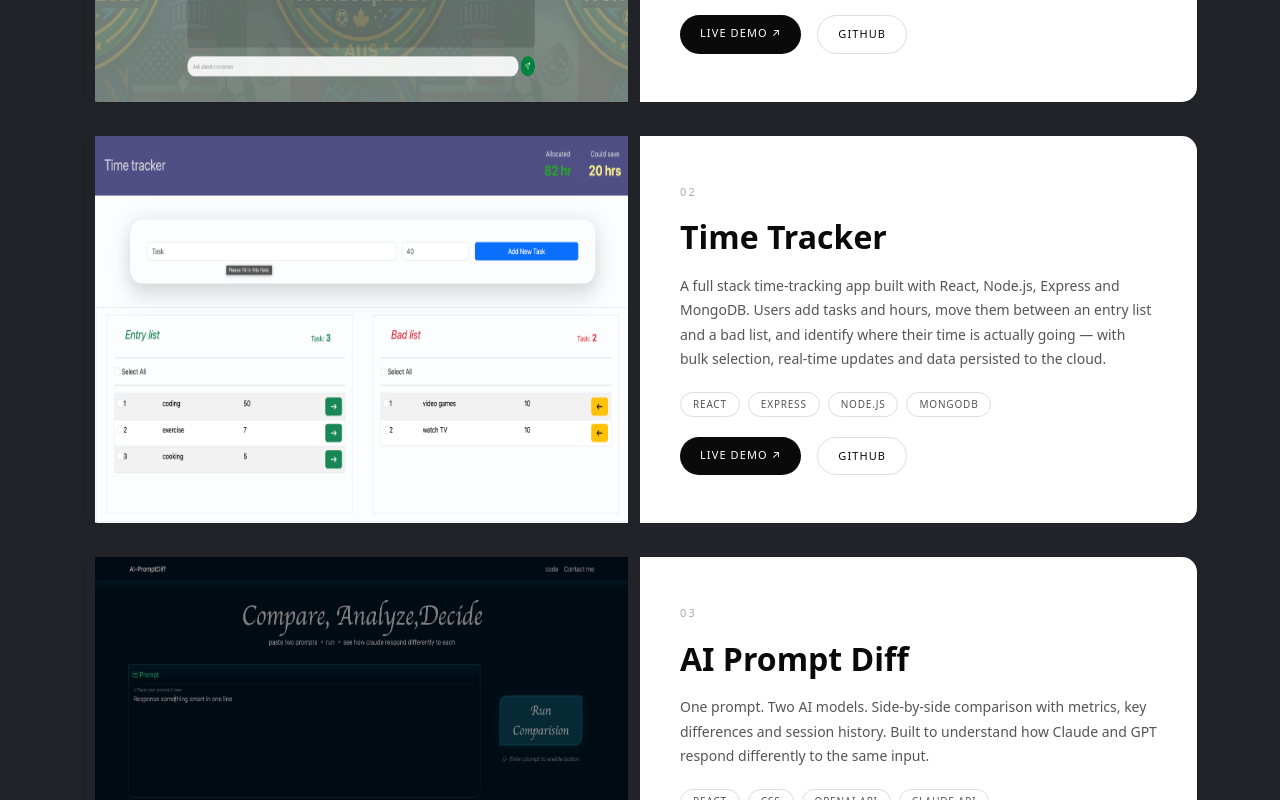
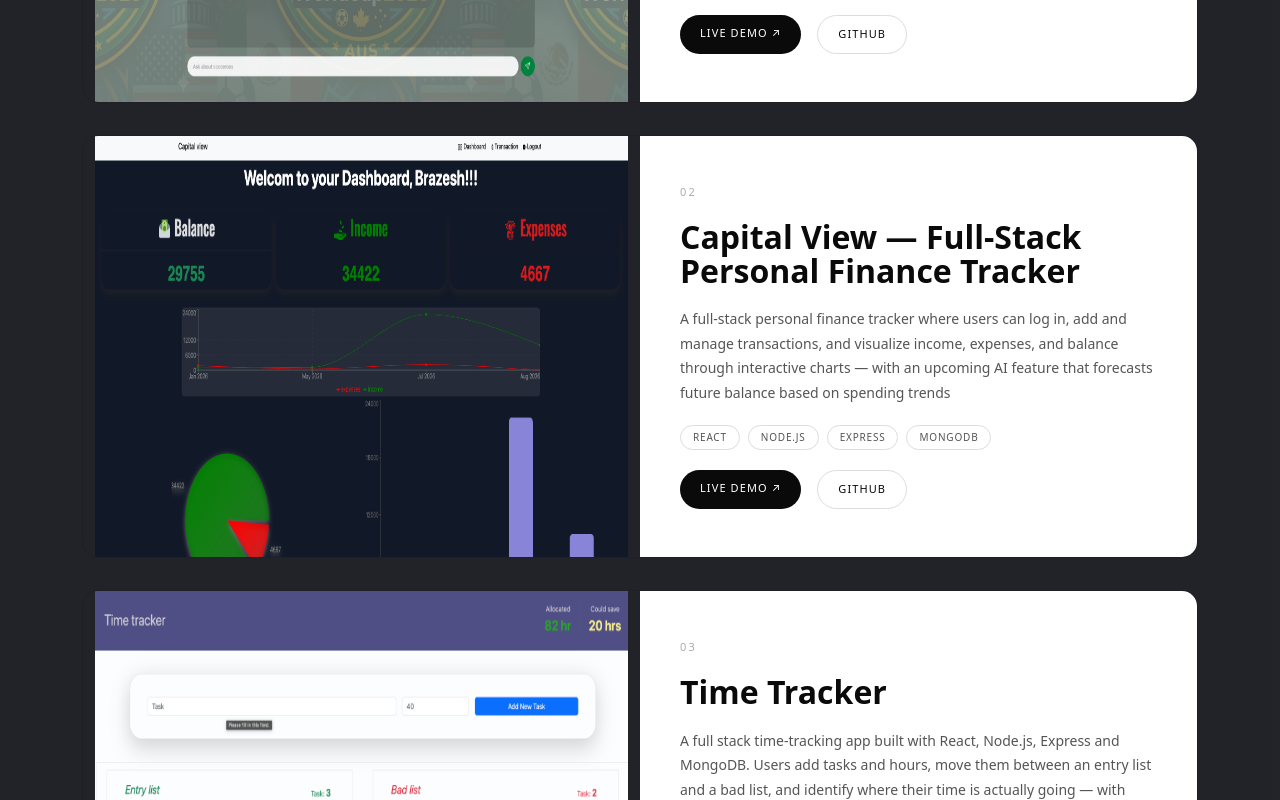
Before and after one commit to bguragain1023-web/Brazesh-Guragain, a React (Vite) app: page / in a window 1280 px wide. Shown: the part 2340-3140 px from the top of the page. Built offline with nearby package versions, Linux system fonts and the light colour scheme; a web font is replaced by a local one.

Commit message:
new project added

```diff
--- a/src/components/Projects.jsx
+++ b/src/components/Projects.jsx
@@ -6,6 +6,7 @@ import port from "../assets/portfolio.png";
 import weather from "../assets/weather.JPG";
 import cine from "../assets/cine.png";
 import aussie from "../assets/Aussie.png";
+import capitalView from "../assets/dashboard.png";
 
 import { Title } from "./Title";
 import { Card } from "./Card";
@@ -22,6 +23,17 @@ export const Projects = () => {
       toolFour: "mongodb, lanceDB",
       github: "https://github.com/bguragain1023-web/aussie-in-worldcup",
       goLive: "https://aussie-in-worldcup.vercel.app/",
+    },
+    {
+      image: capitalView,
+      title: "Capital View — Full-Stack Personal Finance Tracker",
+      desc: " A full-stack personal finance tracker where users can log in, add and manage transactions, and visualize income, expenses, and balance through interactive charts — with an upcoming AI feature that forecasts future balance based on spending trends ",
+      toolOne: "React ",
+      toolTwo: "Node.js",
+      toolThree: "Express",
+      toolFour: "mongodb",
+      github: "https://github.com/bguragain1023-web/CapitalView-Backend",
+      goLive: "https://capital-view-frontend.vercel.app",
     },
 
     {
```
Also changed, not shown: src/assets/dashboard.png (added).
